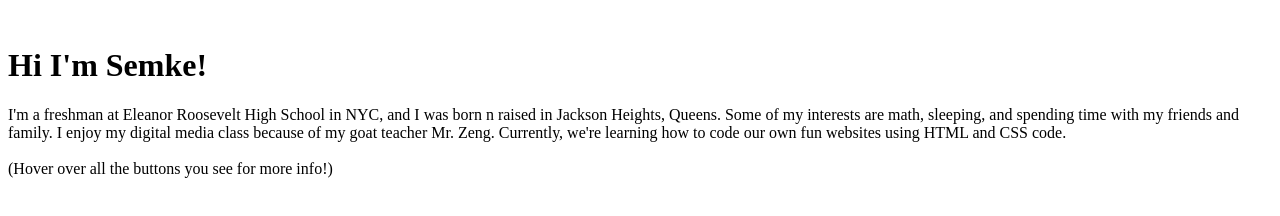
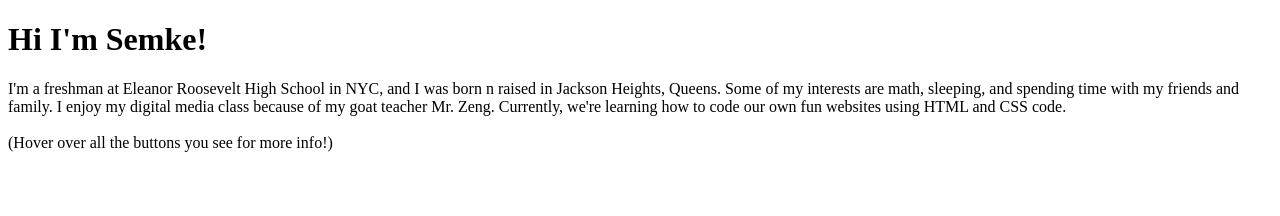
Before and after one commit to Semke-GV/digitalmedia, a plain HTML site: page index.html in a window 1280 px wide. Drawn offline with Linux system fonts and the light colour scheme.

Commit message:
Update index.html

```diff
--- a/index.html
+++ b/index.html
@@ -1,7 +1,7 @@
 <!DOCTYPE html>
 <html>
 
-  <div id="maintextbox"><br/>
+  <div>
     <h1>Hi I'm Semke! </h1>
     <p1> I'm a freshman at Eleanor Roosevelt High School in NYC, and I was born n raised in Jackson Heights, Queens. Some of my interests are math, sleeping, and spending time with my friends and family. I enjoy my digital media class because of my goat teacher Mr. Zeng. Currently, we're learning how to code our own fun websites using HTML and CSS code.<br/>
       <br/>
```
